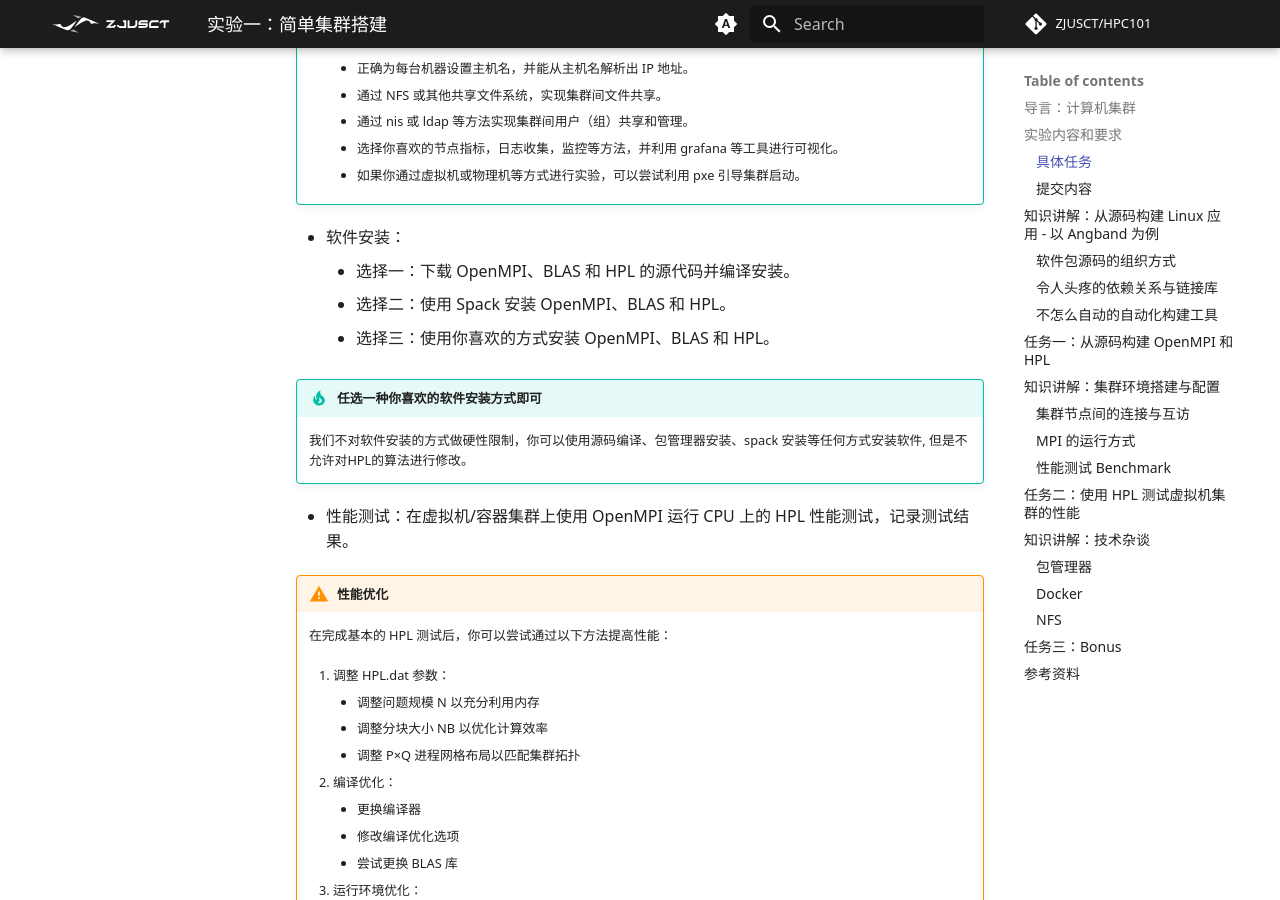
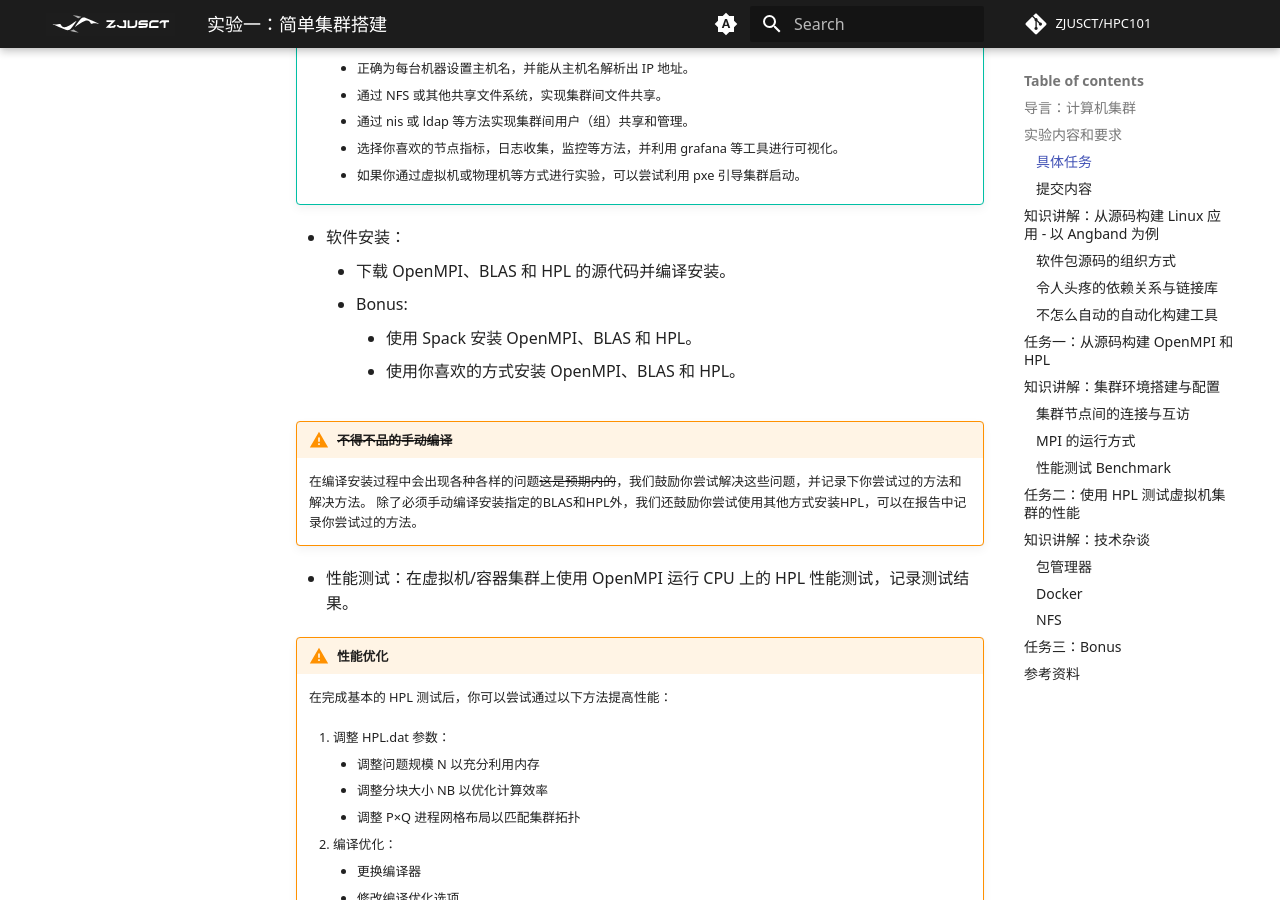
Before and after one commit to wys917/HPC101, an MkDocs documentation site: the page built from docs/lab/Lab1-MiniCluster/index.md, in a window 1280 px wide and 900 px high, scrolled down 1392 px. Built offline with MkDocs 1.6.1 and Material for MkDocs 9.7.7, drawn with Linux system fonts in a browser that asks for light colours; some web fonts are replaced; comment, search, counter and statistics services are not loaded.

Commit message:
feat: update requirements on compiling

```diff
--- a/docs/lab/Lab1-MiniCluster/index.md
+++ b/docs/lab/Lab1-MiniCluster/index.md
@@ -43,14 +43,14 @@
         - 如果你通过虚拟机或物理机等方式进行实验，可以尝试利用 pxe 引导集群启动。
 
 - 软件安装：
-    - 选择一：下载 OpenMPI、BLAS 和 HPL 的源代码并编译安装。
-    - 选择二：使用 Spack 安装 OpenMPI、BLAS 和 HPL。
-    - 选择三：使用你喜欢的方式安装 OpenMPI、BLAS 和 HPL。
+    - 下载 OpenMPI、BLAS 和 HPL 的源代码并编译安装。
+    - Bonus:
+        - 使用 Spack 安装 OpenMPI、BLAS 和 HPL。
+        - 使用你喜欢的方式安装 OpenMPI、BLAS 和 HPL。
 
-!!! tip "任选一种你喜欢的软件安装方式即可"
-
-    我们不对软件安装的方式做硬性限制，你可以使用源码编译、包管理器安装、spack 安装等任何方式安装软件, 但是不允许对HPL的算法进行修改。
-
+!!! warning "<del>不得不品的手动编译</del>"
+    在编译安装过程中会出现各种各样的问题<del>这是预期内的</del>，我们鼓励你尝试解决这些问题，并记录下你尝试过的方法和解决方法。
+    除了必须手动编译安装指定的BLAS和HPL外，我们还鼓励你尝试使用其他方式安装HPL，可以在报告中记录你尝试过的方法。
 
 - 性能测试：在虚拟机/容器集群上使用 OpenMPI 运行 CPU 上的 HPL 性能测试，记录测试结果。
 
```
